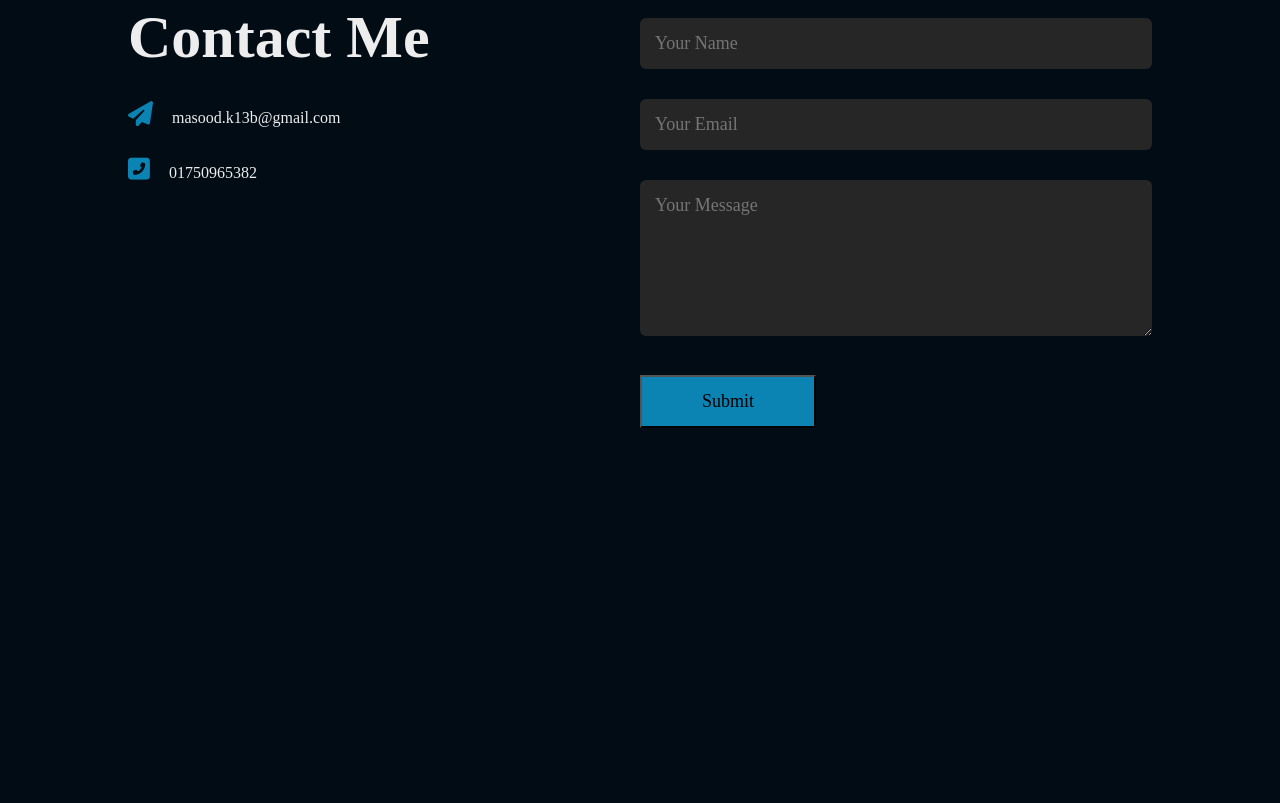
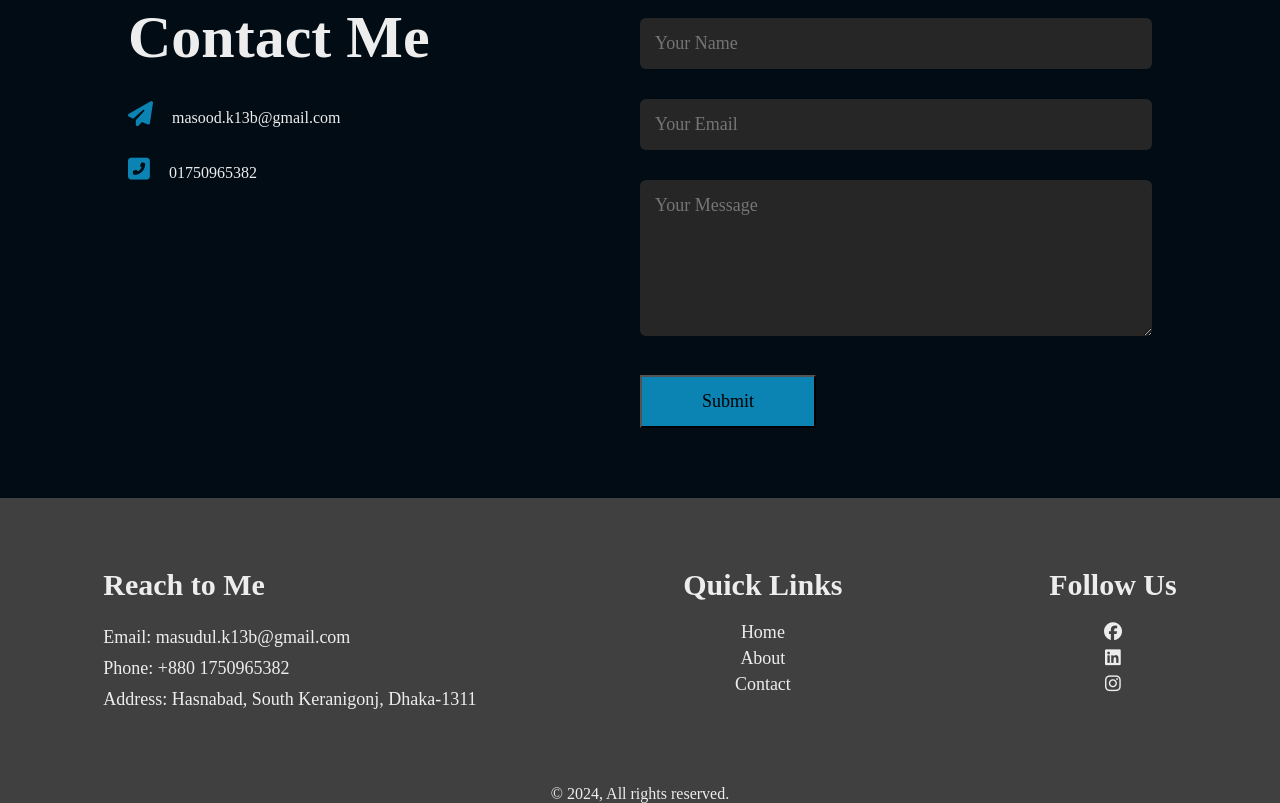
Before and after one commit to Kabir-Masood/portfolio-kabir, a plain HTML site: page index.html in a window 1280 px wide. Shown: the part 1617-2420 px from the top of the page. Before the commit the page ends 2065 px from the top, so only its background shows below. Drawn offline with nearby package versions, Linux system fonts and the light colour scheme.

Commit message:
footer section added

```diff
--- a/asset/css/style.css
+++ b/asset/css/style.css
@@ -275,6 +275,42 @@ form .btn2 {
 }
 
 
+/* footer section area */
+footer{
+    background: #404040;
+    margin-top: 50px;
+    padding-top: 70px;
+}
+.footer{
+    display: flex;
+    justify-content: space-around;
+    padding-bottom: 70px;
+}
+.footer-content h3{
+    font-size: 30px;
+    font-weight: 600;
+    margin-bottom: 20px;
+}
+.footer-content p{
+    font-size: 18px;
+    padding: 5px 0 5px 0;
+}
+.footer-content ul li{
+    list-style: none;
+    text-align: center;
+    margin-bottom: 5px;
+}
+.footer-content ul li a{
+    font-size: 18px;
+    font-weight: 500;
+    text-decoration: none;
+    color: #ededed;
+}
+.bottom-bar{
+    text-align: center;
+}
+
+
 /* Media Query Area */
 /* Extra small devices (phones, 600px and down) */
 
@@ -300,9 +336,7 @@ form .btn2 {
         display: none;
     }
     .about{
-        flex-direction: column;
-        justify-content: center;
-        align-items: center;
+        text-align: center;
         padding-left: 0;
         padding-right: 0;
     }
@@ -313,7 +347,7 @@ form .btn2 {
     .contact{
         padding-left: 0;
         padding-right: 0;
-        display: inline-block;
+        text-align: center;
     }
     .contact-content{
         flex-direction: column;
@@ -324,6 +358,13 @@ form .btn2 {
     }
     .contact-right{
         width: 100%;
+    }
+    .footer{
+        display: inline;
+    }
+    .footer-content{
+        text-align: center;
+        margin-bottom: 25px;
     }
 }
 
--- a/index.html
+++ b/index.html
@@ -13,13 +13,13 @@
     <header class="header">
         <img src="/images/logo.png" alt="" class="logo">
         <nav id="sidemenu" class="nav">
-            <a href="#">Home</a>
-            <a href="#">About</a>
-            <a href="#">Contact</a>
+            <a href="#home">Home</a>
+            <a href="#about">About</a>
+            <a href="#contact">Contact</a>
         </nav>
     </header>
     <main>
-        <section class="home">
+        <section id="home" class="home">
             <div class="home-content">
                 <h1>Hi, I'm Masudul Kabir</h1>
                 <h3>Shopify Theme Developer</h3>
@@ -37,7 +37,7 @@
                 <a href="#"><i class='bx bxl-instagram' ></i></a>
             </div>
         </section>
-        <section class="about">
+        <section id="about" class="about">
             <div class="about-content">
                 <div>
                     <h1>About Me</h1>
@@ -68,7 +68,7 @@
                 </div>
             </div>
         </section>
-        <section class="contact">
+        <section id="contact" class="contact">
             <div class="contact-content">
                 <div class="contact-left">
                     <h1>Contact Me</h1>
@@ -86,7 +86,35 @@
             </div>
         </section>
     </main>
-    <footer></footer>
+    <footer>
+        <div class="footer">
+            <div class="footer-content">
+                <h3>Reach to Me</h3>
+                <p>Email: masudul.k13b@gmail.com</p>
+                <p>Phone: +880 1750965382</p>
+                <p>Address: Hasnabad, South Keranigonj, Dhaka-1311</p>
+            </div>
+            <div class="footer-content">
+                <h3>Quick Links</h3>
+                <ul>
+                    <li><a href="#home">Home</a></li>
+                    <li><a href="#about">About</a></li>
+                    <li><a href="#contact">Contact</a></li>
+                </ul>
+            </div>
+            <div class="footer-content">
+                <h3>Follow Us</h3>
+                <ul>
+                    <li><a href=""><i class="fab fa-facebook"></i></a></li>
+                    <li><a href=""><i class="fab fa-linkedin"></i></a></li>
+                    <li><a href=""><i class="fab fa-instagram"></i></a></li>
+                </ul>
+            </div>
+        </div>
+        <div class="bottom-bar">
+            <p>&copy; 2024, All rights reserved.</p>
+        </div>
+    </footer>
 
     <script src="./asset/js/main.js"></script>
 </body>
```
